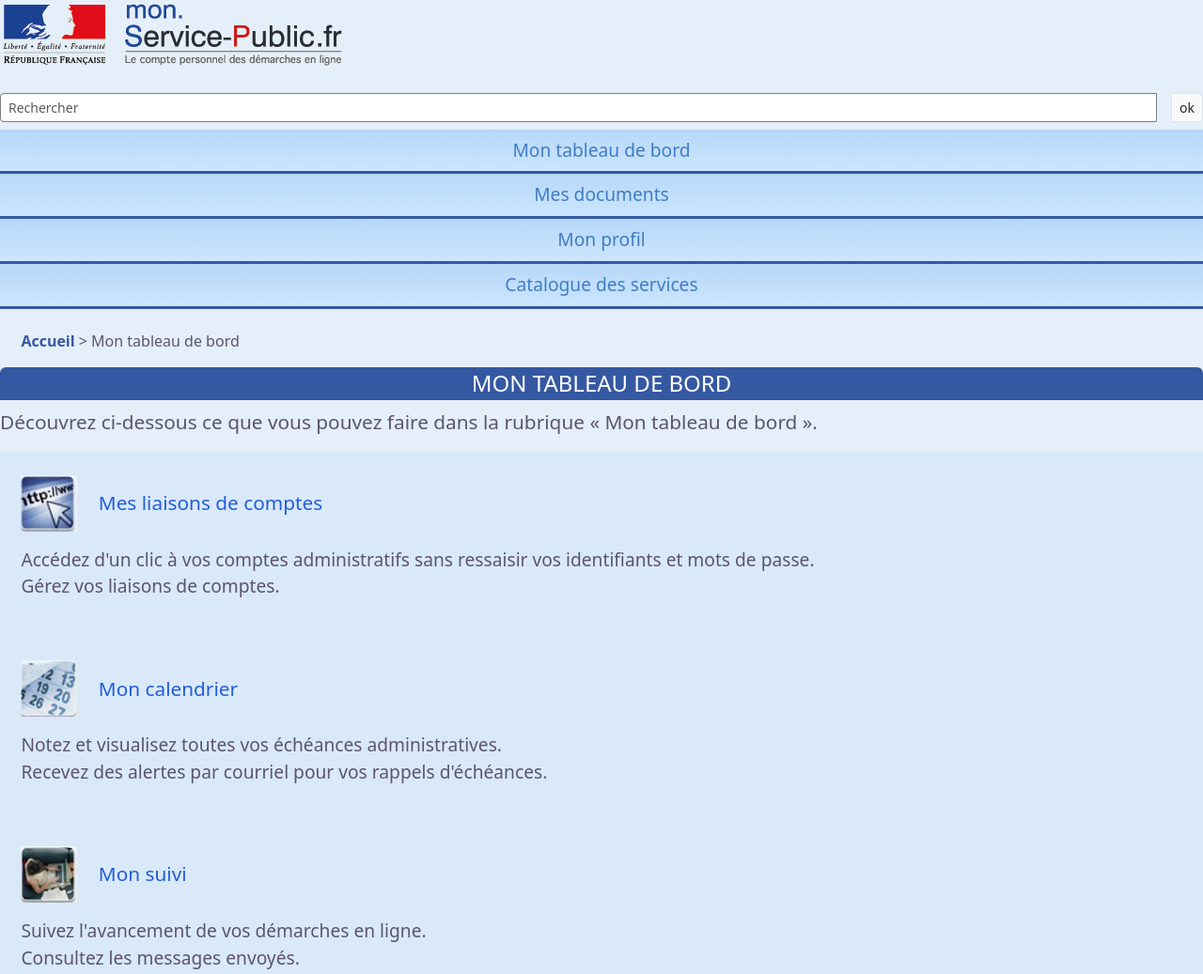
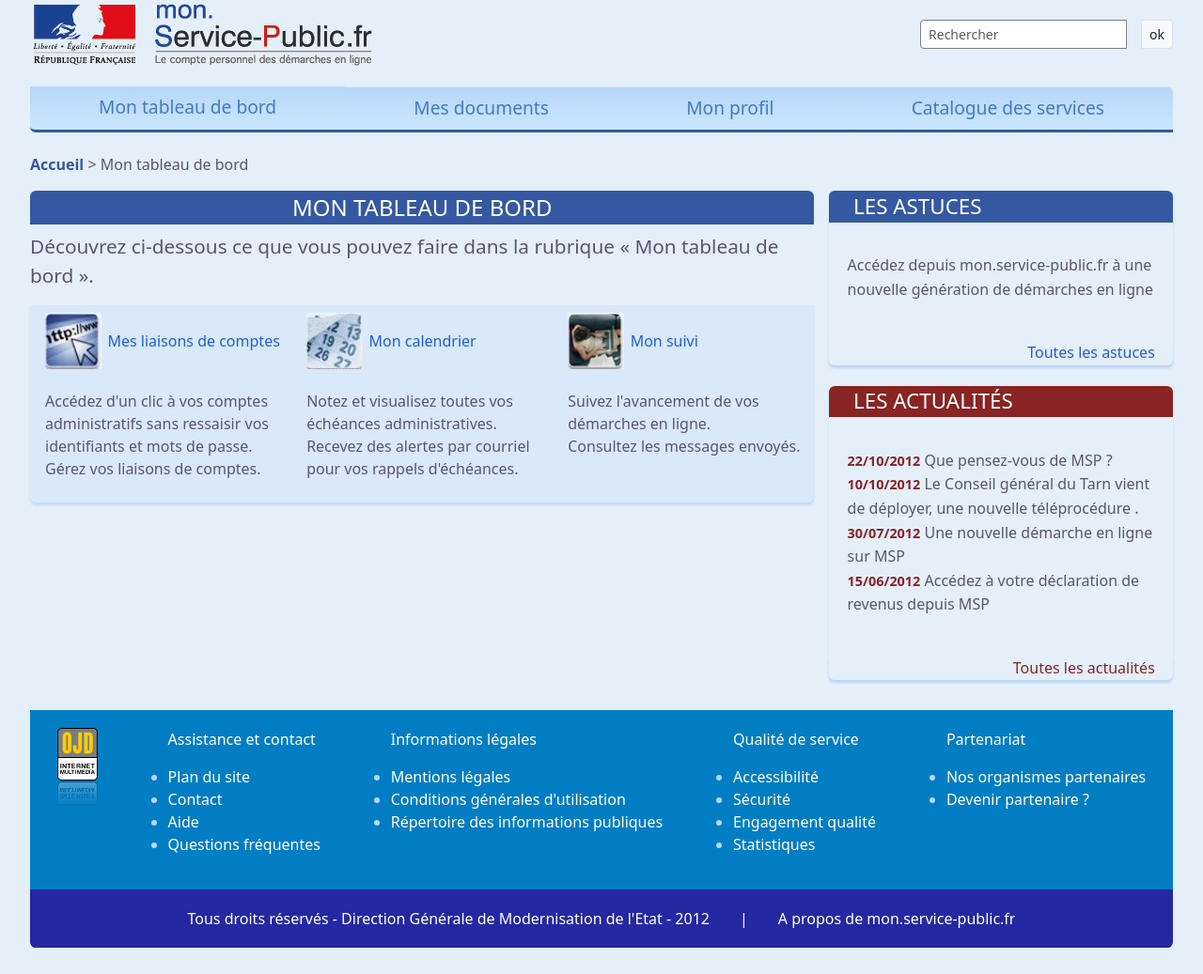
Before and after one commit to Alexandre-st/Project-css, a website built with Parcel: page src/index.html in a window 1280 px wide. Shown: the top 1037 px of the page at 94% size. Built offline with nearby package versions, Linux system fonts and the light colour scheme.

Commit message:
Desktop version done

```diff
--- a/src/index.css
+++ b/src/index.css
@@ -1,11 +1,27 @@
 body {
   background-color: rgba(122, 177, 232, 0.2);
+}
+
+@media screen and (min-width: 1024px) {
+  header {
+    display: flex;
+    justify-content: space-between;
+    align-items: center;
+    width: min(100% - 4rem, 111rem);
+    margin-inline: auto;
+  }
 }
 
 .input-search {
   display: flex;
   gap: 1rem;
   margin: 1.6rem 0 0.5rem 0 !important;
+}
+
+@media screen and (min-width: 1024px) {
+  .input-search {
+    margin: 0 !important;
+  }
 }
 
 #rechercheInput {
@@ -16,6 +32,7 @@
   text-align: center;
   font-size: 1.2rem;
 }
+
 .menu-item {
   color: #417dc4;
   background-image: linear-gradient(
@@ -35,7 +52,6 @@
 
 .menu-item ul.active {
   display: block;
-  /* position: absolute; */
 }
 
 .menu-item li {
@@ -70,6 +86,19 @@
   font-weight: bold;
 }
 
+@media screen and (min-width: 1024px) {
+  nav {
+    margin: 1.2rem 0;
+    width: min(100% - 4rem, 111rem);
+    margin-inline: auto;
+  }
+
+  .filAriane {
+    width: min(100% - 4rem, 111rem);
+    margin-inline: auto;
+  }
+}
+
 h1 {
   text-align: center;
   background-color: #3558a2;
@@ -97,7 +126,6 @@
 
 .main-section-child a {
   display: flex;
-  /* justify-content: center; */
   text-indent: 1.4rem;
   align-items: center;
   padding: 1rem 0;
@@ -110,6 +138,47 @@
   padding-left: 1.4rem;
   color: #5c5470;
   font-size: 1.2rem;
+}
+
+@media screen and (min-width: 1024px) {
+  section {
+    width: min(100% - 4rem, 111rem);
+    margin-inline: auto;
+    display: flex;
+    gap: 1rem;
+    padding-bottom: 2rem;
+  }
+
+  .main-section {
+    box-shadow: 0px 3px 3px rgba(122, 177, 232, 0.3);
+    border-radius: 0 0 0.4rem 0.4rem;
+  }
+}
+
+@media screen and (min-width: 1200px) {
+  .main-section {
+    display: flex;
+    justify-content: space-between;
+  }
+
+  .main-section-child {
+    flex: 1;
+    margin-top: 0;
+    font-size: 1rem;
+  }
+  .main-section-child a {
+    text-indent: 0rem;
+    padding: 0 0 0 1rem;
+  }
+  .main-section img {
+    margin-right: 0.4rem;
+  }
+
+  .main-section-child ul {
+    font-size: 1rem;
+    padding-left: 1rem;
+    margin-top: 1.4rem;
+  }
 }
 
 /* Aside */
@@ -171,6 +240,13 @@
   padding-right: 1.2rem;
 }
 
+@media screen and (min-width: 1024px) {
+  aside {
+    margin: 0;
+  }
+}
+
+/* FOOTER */
 footer {
   background-color: #017dc4;
   color: #fff;
@@ -196,3 +272,28 @@
   background-color: #2528a2;
   padding: 1.2rem;
 }
+
+@media screen and (min-width: 1024px) {
+  footer {
+    width: min(100% - 4rem, 111rem);
+    margin-inline: auto;
+    margin-bottom: 2rem;
+    border-radius: 0 0 0.4rem 0.4rem;
+  }
+
+  footer div {
+    display: flex;
+  }
+
+  footer div ul:first-child {
+    display: flex;
+    justify-content: space-between;
+    width: 100%;
+  }
+
+  footer div:last-child {
+    border-radius: 0 0 0.4rem 0.4rem;
+    justify-content: center;
+    gap: 2rem;
+  }
+}
--- a/src/index.html
+++ b/src/index.html
@@ -46,8 +46,8 @@
     </header>
 
     <nav>
-      <ul class="menu list-group list-group-flush">
-        <li class="menu-item list-group-item">
+      <ul class="menu list-group list-group-flush list-group-horizontal-lg">
+        <li class="menu-item list-group-item flex-fill">
           <a href="#">Mon tableau de bord</a>
           <ul>
             <li>
@@ -62,7 +62,7 @@
           </ul>
           <span class="flecheActive"></span>
         </li>
-        <li class="menu-item list-group-item">
+        <li class="menu-item list-group-item flex-fill">
           <a href="#">Mes documents</a>
           <ul>
             <li>
@@ -73,7 +73,7 @@
             </li>
           </ul>
         </li>
-        <li class="menu-item list-group-item">
+        <li class="menu-item list-group-item flex-fill">
           <a href="#">Mon profil</a>
           <ul>
             <li>
@@ -87,7 +87,7 @@
             </li>
           </ul>
         </li>
-        <li class="menu-item list-group-item">
+        <li class="menu-item list-group-item flex-fill">
           <a href="#">Catalogue des services</a>
           <ul>
             <li>
```
